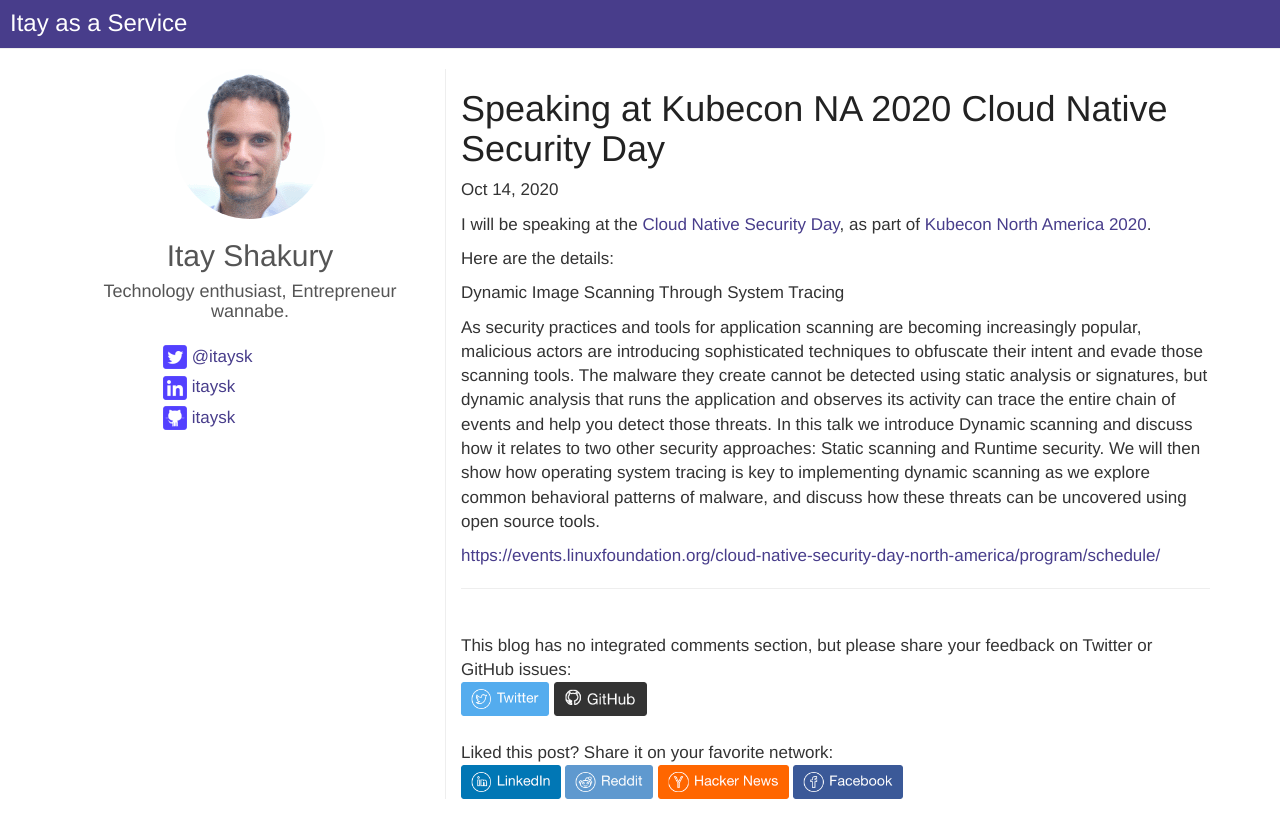
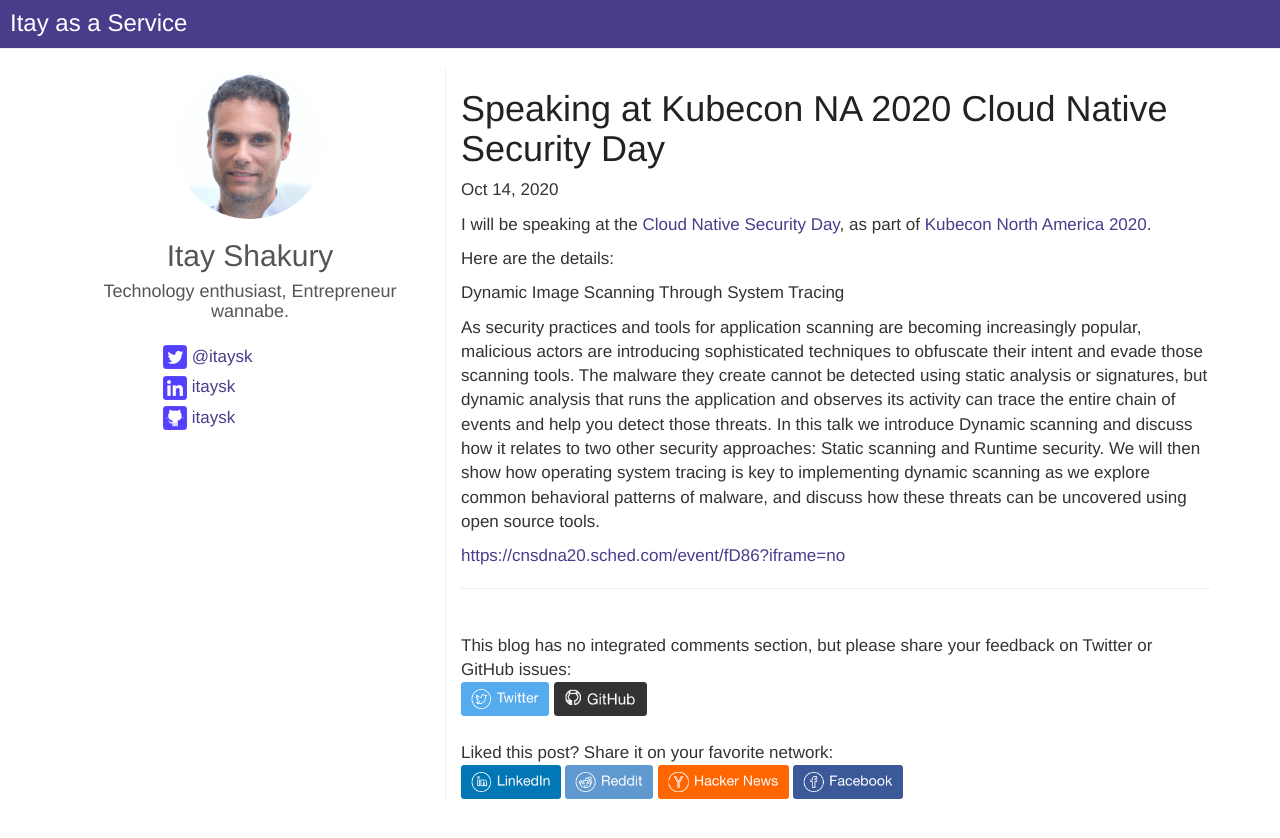
Before and after one commit to itaysk/itaysk.github.io, a Jekyll site: the page built from _posts/2020-10-14-speaking-at-kubecon-2020-cloud-native-security-day.md, in a window 1280 px wide. Shown: the top 838 px of the page. Built offline with Jekyll 4.4.1, drawn with Linux system fonts in a browser that asks for light colours; some of the changed lines change nothing that is shown.

Commit message:
fix link

```diff
--- a/_posts/2020-10-14-speaking-at-kubecon-2020-cloud-native-security-day.md
+++ b/_posts/2020-10-14-speaking-at-kubecon-2020-cloud-native-security-day.md
@@ -13,4 +13,4 @@
 
 As security practices and tools for application scanning are becoming increasingly popular, malicious actors are introducing sophisticated techniques to obfuscate their intent and evade those scanning tools. The malware they create cannot be detected using static analysis or signatures, but dynamic analysis that runs the application and observes its activity can trace the entire chain of events and help you detect those threats.  In this talk we introduce Dynamic scanning and discuss how it relates to two other security approaches: Static scanning and Runtime security. We will then show how operating system tracing is key to implementing dynamic scanning as we explore common behavioral patterns of malware, and discuss how these threats can be uncovered using open source tools.
 
-[https://events.linuxfoundation.org/cloud-native-security-day-north-america/program/schedule/](https://events.linuxfoundation.org/cloud-native-security-day-north-america/program/schedule/)
+[https://cnsdna20.sched.com/event/fD86?iframe=no](https://cnsdna20.sched.com/event/fD86?iframe=no)
```
